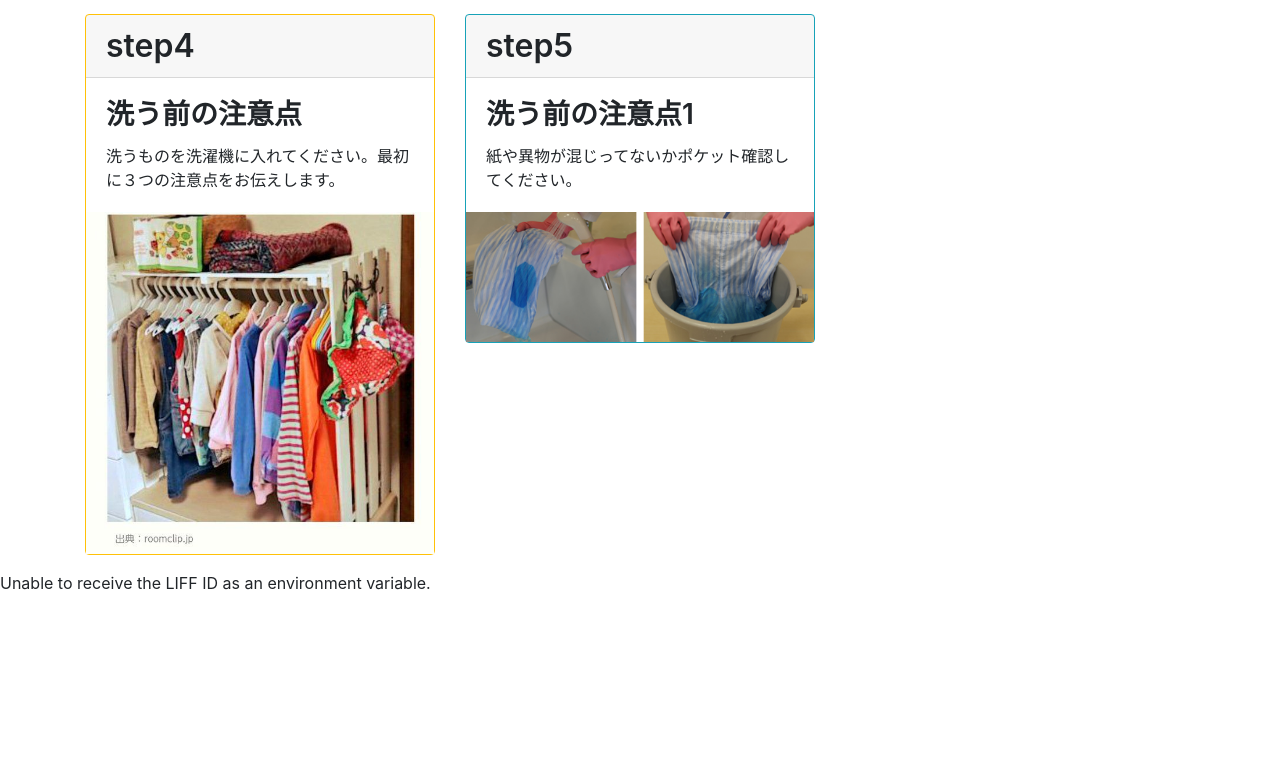
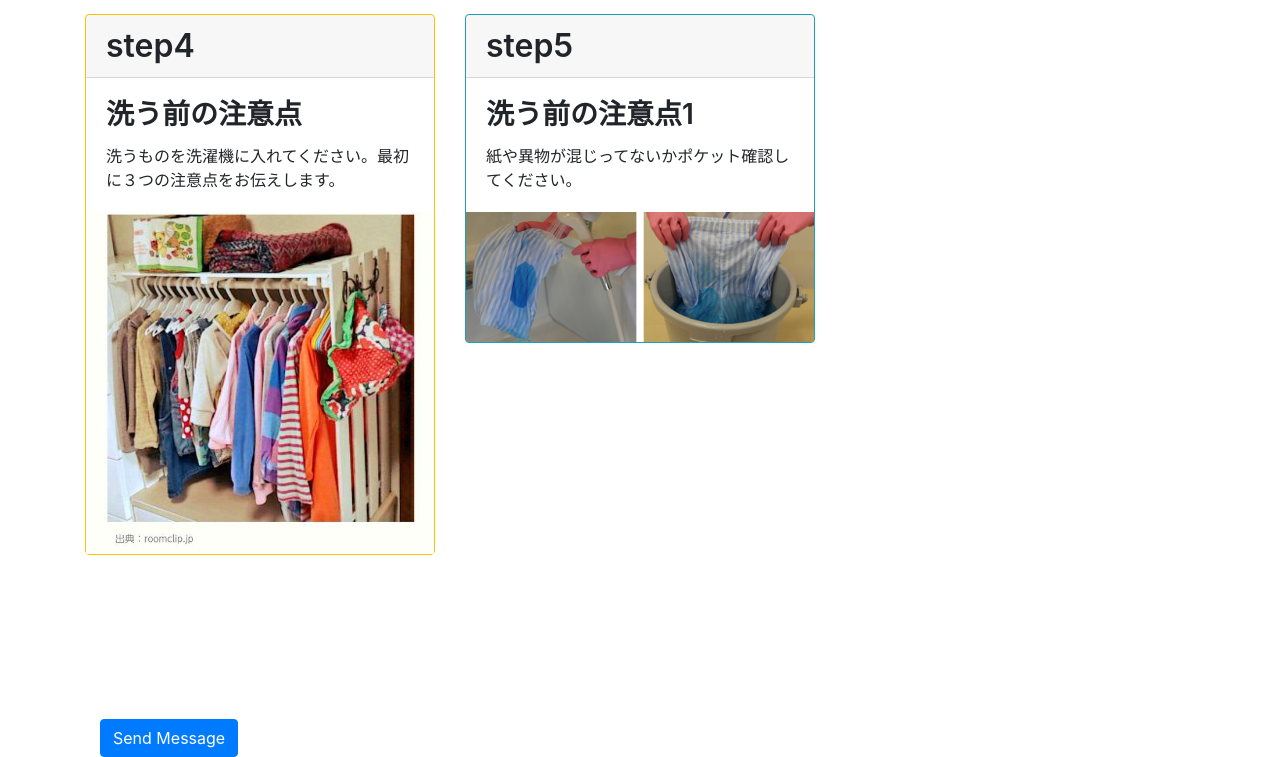
Before and after one commit to sappara/line_liff_test, a website: page public/index.html in a window 1280 px wide. Shown: the part 773-1530 px from the top of the page. Before the commit the page ends 1384 px from the top, so only its background shows below. Drawn offline with nearby package versions, Linux system fonts and the light colour scheme; no server answers; a script that the page names is missing.

Commit message:
修正：sendボタンの体裁

```diff
--- a/public/index.html
+++ b/public/index.html
@@ -154,16 +154,18 @@
       </div>
     <main>
 
-      <div id="liffAppContent">
+  <div class="container">
+    <section class="bs-docs-section">
+      <div id="liffAppContent row">
         <!-- ACTION BUTTONS -->
-        <div class="buttonGroup">
-          <div class="buttonRow">
+        <div class="buttonGroup col-lg-12">
+          <div class="buttonRow bs-component">
             <!-- <button id="openWindowButton">Open External Window</button> -->
             <!-- <button id="closeWindowButton">Close LIFF App</button> -->
           <!-- </div> -->
           <!-- <div class="buttonRow"> -->
             <!-- <button id="scanQrCodeButton">Open QR Code Reader</button> -->
-            <button id="sendMessageButton">Send Message</button>
+            <button id="sendMessageButton" class="btn btn-primary">Send Message</button>
           <!-- </div> -->
           <!-- <div class="buttonRow"> -->
             <!-- <button id="getAccessToken">Get Access Token</button> -->
@@ -307,6 +309,9 @@
       <div id="nodeLiffIdErrorMessage" class="hidden">
         <p>Unable to receive the LIFF ID as an environment variable.</p>
       </div>
+    </section>
+  </div>
+
       <script
         charset="utf-8"
         src="https://static.line-scdn.net/liff/edge/2.1/sdk.js"
```
